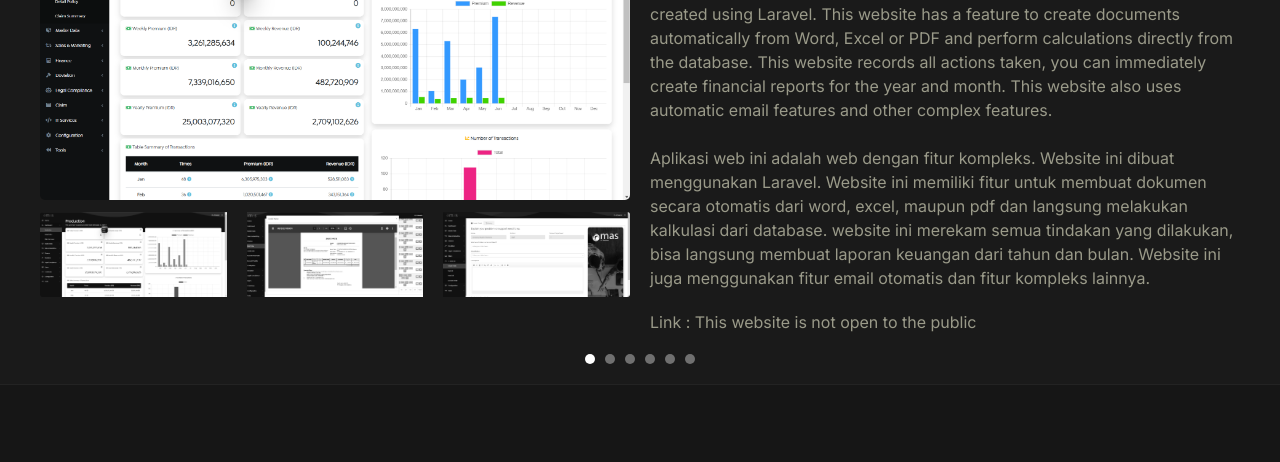
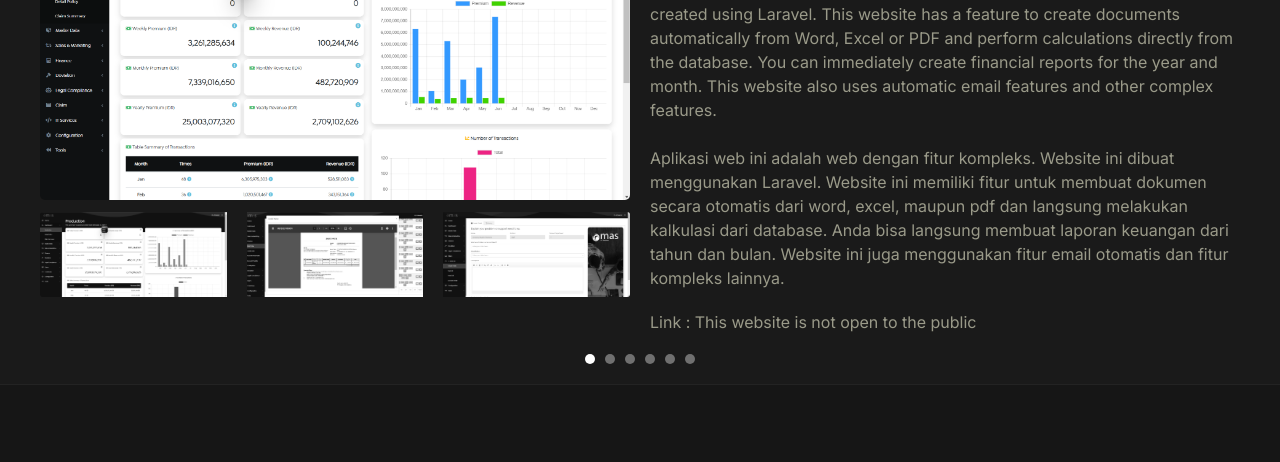
Before and after one commit to WeakBee/portfolio-ichwan, a plain HTML site: page index.html in a window 1280 px wide. Shown: the part 802-1264 px from the top of the page. Drawn offline with nearby package versions, Linux system fonts and the light colour scheme.

Commit message:
update porto

```diff
--- a/index.html
+++ b/index.html
@@ -58,8 +58,8 @@
                 </div>
                 <div class="project-flex">
                     <h1 class="title-project font-medium text-2xl mb-4 text-grad">MAS Brokerage System (MASBRO)</h1>
-                    <p class="project-desc">This web application is a web with complex features. This website was created using Laravel. This website has a feature to create documents automatically from Word, Excel or PDF and perform calculations directly from the database. This website records all actions taken, you can immediately create financial reports for the year and month. This website also uses automatic email features and other complex features.</p> <br>
-                    <p class="project-desc2 mb-5">Aplikasi web ini adalah web dengan fitur kompleks. Website ini dibuat menggunakan Laravel. Website ini memiliki fitur untuk membuat dokumen secara otomatis dari word, excel, maupun pdf dan langsung melakukan kalkulasi dari database. website ini merekam semua tindakan yang dilakukan, bisa langsung membuat laporan keuangan dari tahun dan bulan. Website ini juga menggunakan fitur email otomatis dan fitur kompleks lainnya.</p>
+                    <p class="project-desc">This web application is a web with complex features. This website was created using Laravel. This website has a feature to create documents automatically from Word, Excel or PDF and perform calculations directly from the database. You can immediately create financial reports for the year and month. This website also uses automatic email features and other complex features.</p> <br>
+                    <p class="project-desc2 mb-5">Aplikasi web ini adalah web dengan fitur kompleks. Website ini dibuat menggunakan Laravel. Website ini memiliki fitur untuk membuat dokumen secara otomatis dari word, excel, maupun pdf dan langsung melakukan kalkulasi dari database. Anda bisa langsung membuat laporan keuangan dari tahun dan bulan. Website ini juga menggunakan fitur email otomatis dan fitur kompleks lainnya.</p>
                     <div>
                         Link : This website is not open to the public
                     </div>
```
